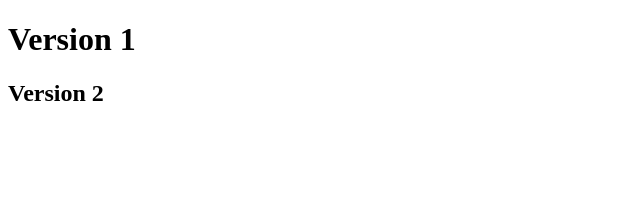
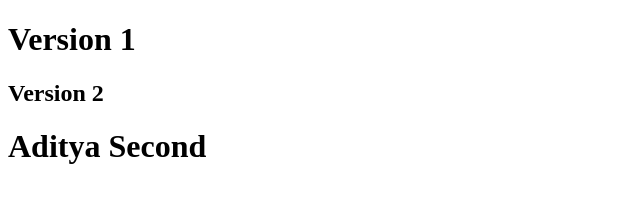
Before and after one commit to webitya/myApp, a plain HTML site: page index.html in a window 1280 px wide. Shown: the whole page, without its empty margins (0-640 px from the left). Drawn offline with Linux system fonts and the light colour scheme.

Commit message:
Secons Aditya

```diff
--- a/index.html
+++ b/index.html
@@ -8,5 +8,6 @@
 <body>
     <h1>Version 1</h1>
     <h2>Version 2</h2>
+    <h1>Aditya Second</h1>
 </body>
 </html>
```
